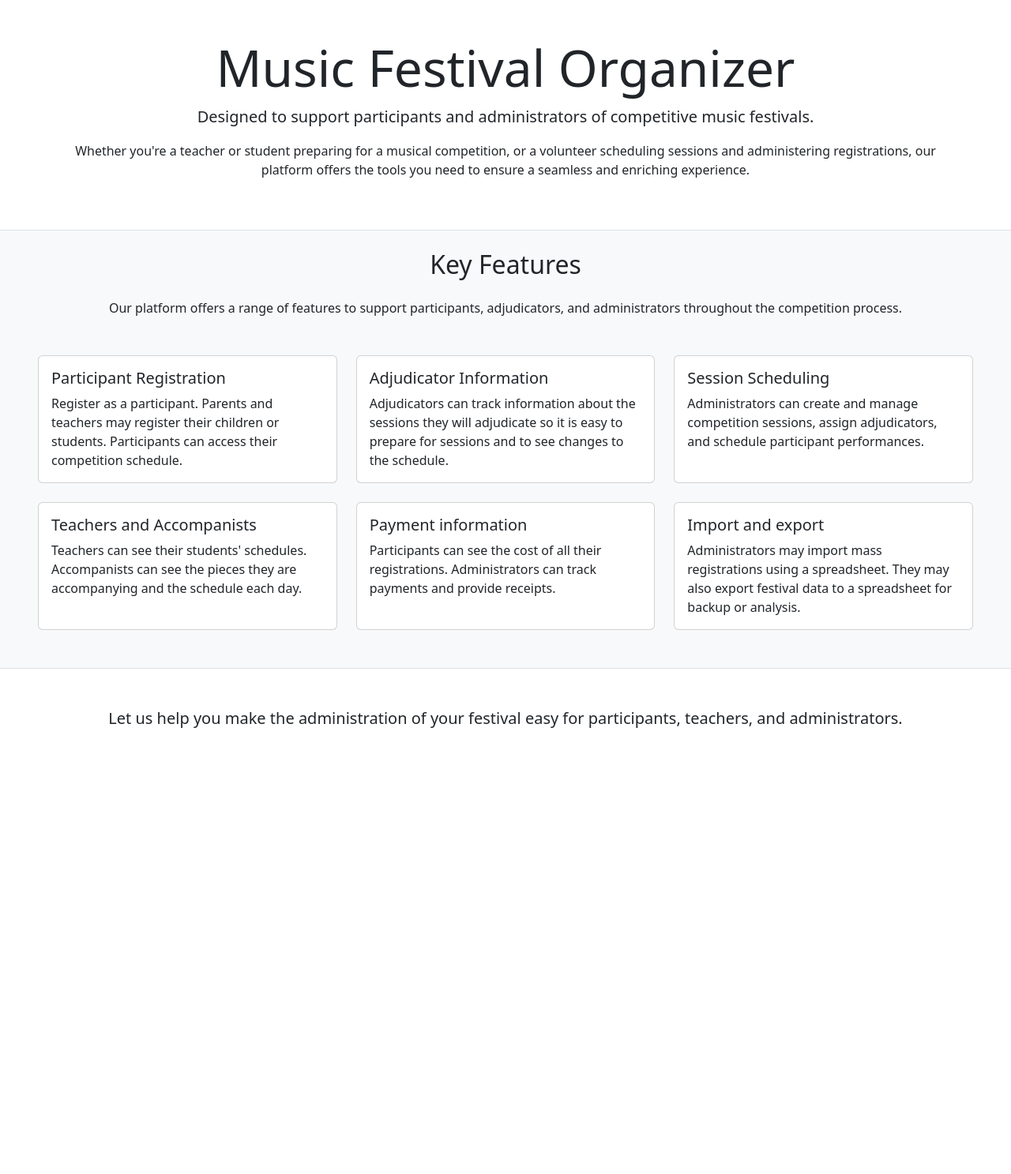
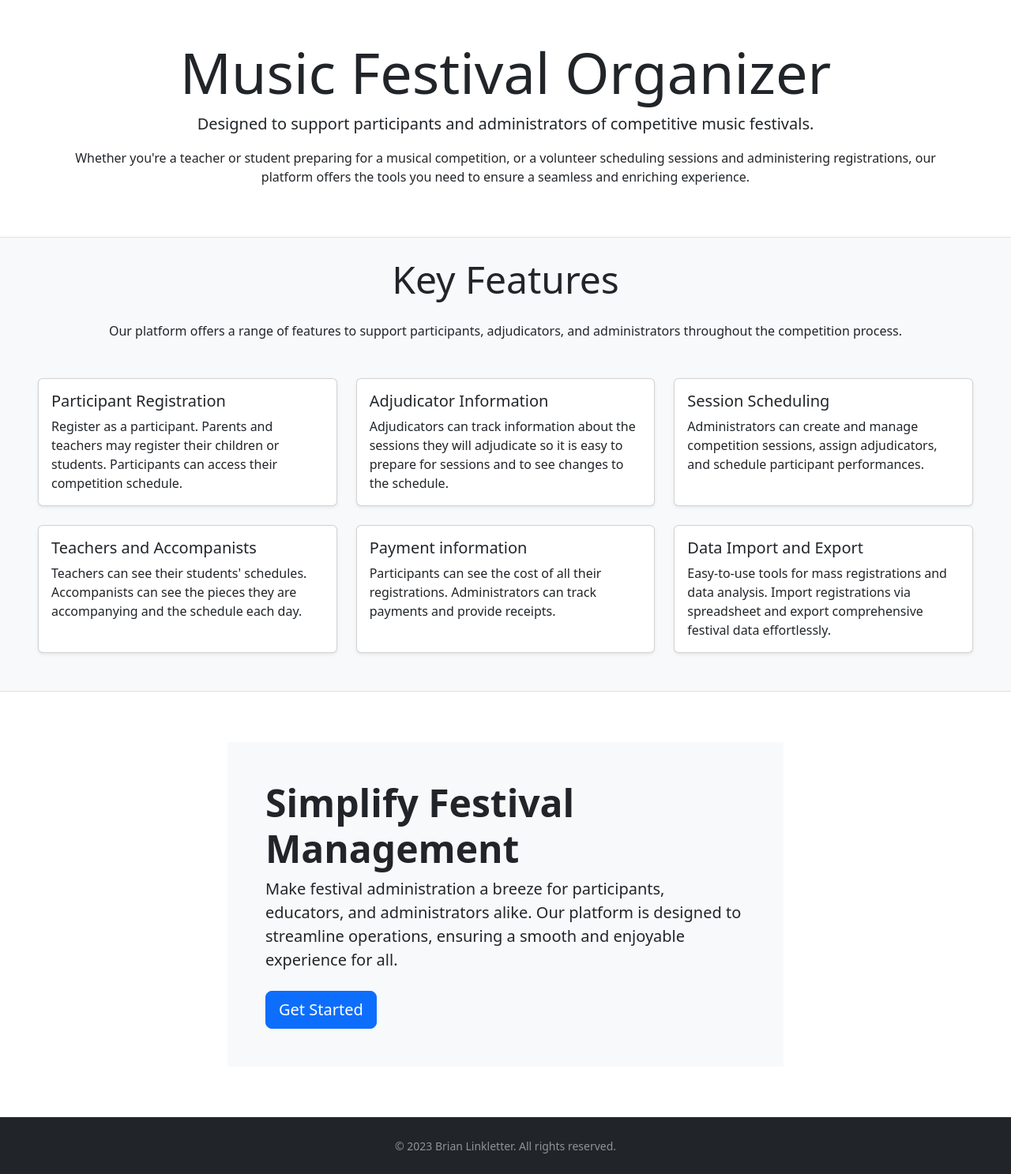
Before and after one commit to blinklet/music-festival-organizer, a Flask app: template mfo/home/templates/home/index.html in a window 1280 px wide. Shown: the part 56-1543 px from the top of the page at 79% size. Before the commit the page ends 978 px from the top, so only its background shows below. Run offline with Flask 3, Linux system fonts and the light colour scheme; the template is opened without the code that fills it, so the values that code supplies are empty; parts of the project's set-up code (start-up, migrations or seed data) failed here and were passed over; some libraries are stand-ins or nearby versions.

Commit message:
Addes some styling

```diff
--- a/mfo/home/templates/home/index.html
+++ b/mfo/home/templates/home/index.html
@@ -11,7 +11,7 @@
 
 </div>
 <div class="px-4 py-5 text-center border-bottom">
-    <h1 class="display-3">Music Festival Organizer</h1>
+    <h1 class="display-2">Music Festival Organizer</h1>
     <p class="lead mb-3 px-4">
         Designed to support participants and administrators
         of competitive music festivals.
@@ -26,9 +26,8 @@
     </p>
 </div>
 
-<!-- Features section -->
-<div class="py-4 px-5 bg-light border-bottom">
-    <h2 class="text-center mb-4">Key Features</h2>
+<section class="py-4 px-5 bg-light border-bottom">
+    <h2 class="display-5 text-center mb-4">Key Features</h2>
     <p class="text-center mb-5">
         Our platform offers a range of features to support
         participants, adjudicators, and administrators
@@ -36,7 +35,7 @@
     </p>
     <div class="row row-cols-1 row-cols-sm-2 row-cols-md-3 g-4 pb-4 ">
         <div class="col">
-            <div class="card h-100">
+            <div class="card h-100 shadow-sm">
                 <div class="card-body">
                     <h5 class="card-title">Participant Registration</h5>
                     <p class="card-text">
@@ -48,7 +47,7 @@
             </div>
         </div>
         <div class="col">
-            <div class="card h-100">
+            <div class="card h-100 shadow-sm">
                 <div class="card-body">
                     <h5 class="card-title">Adjudicator Information</h5>
                     <p class="card-text">
@@ -61,7 +60,7 @@
             </div>
         </div>
         <div class="col">
-            <div class="card h-100">
+            <div class="card h-100 shadow-sm">
                 <div class="card-body">
                     <h5 class="card-title">Session Scheduling</h5>
                     <p class="card-text">
@@ -73,7 +72,7 @@
             </div>
         </div>
         <div class="col">
-            <div class="card h-100">
+            <div class="card h-100 shadow-sm">
                 <div class="card-body">
                     <h5 class="card-title">Teachers and Accompanists</h5>
                     <p class="card-text">
@@ -85,7 +84,7 @@
             </div>
         </div>
         <div class="col">
-            <div class="card h-100">
+            <div class="card h-100 shadow-sm">
                 <div class="card-body">
                     <h5 class="card-title">Payment information</h5>
                     <p class="card-text">
@@ -97,25 +96,44 @@
             </div>
         </div>
         <div class="col">
-            <div class="card h-100">
+            <div class="card h-100 shadow-sm"> <!-- Added shadow for depth -->
                 <div class="card-body">
-                    <h5 class="card-title">Import and export</h5>
+                    <h5 class="card-title">Data Import and Export</h5>
                     <p class="card-text">
-                        Administrators may import mass registrations
-                        using a spreadsheet. They may also export festival data
-                        to a spreadsheet for backup or analysis.
+                        Easy-to-use
+                        tools for mass registrations and data analysis.
+                        Import registrations via spreadsheet and export
+                        comprehensive festival data effortlessly.
                     </p>
                 </div>
             </div>
         </div>
     </div>
+</section>
+
+<div class="container my-5">
+    <div class="row">
+        <div class="col-lg-8 mx-auto">
+            <div class="bg-light p-5 rounded-lg m-3">
+                <h1 class="display-5 fw-bold">Simplify Festival Management</h1> <!-- Enhanced headline -->
+                <p class="lead mb-4">
+                    Make festival administration a breeze for participants,
+                    educators, and administrators alike. Our platform is
+                    designed to streamline operations, ensuring a smooth
+                    and enjoyable experience for all.
+                </p>
+                <a class="btn btn-primary btn-lg" href="#" role="button">Get Started</a> <!-- CTA button -->
+            </div>
+        </div>
+    </div>
 </div>
 
-<div class="px-4 py-5 text-center ">
-    <p class="lead mb-3 px-4">
-        Let us help you make the administration of your festival
-        easy for participants, teachers, and administrators.
-    </p>
-</div>
 
+
+<!-- Footer -->
+<footer class="py-4 bg-dark text-white-50">
+    <div class="container text-center">
+        <small>© 2023 Brian Linkletter. All rights reserved.</small>
+    </div>
+</footer>
 {% endblock %}
```
